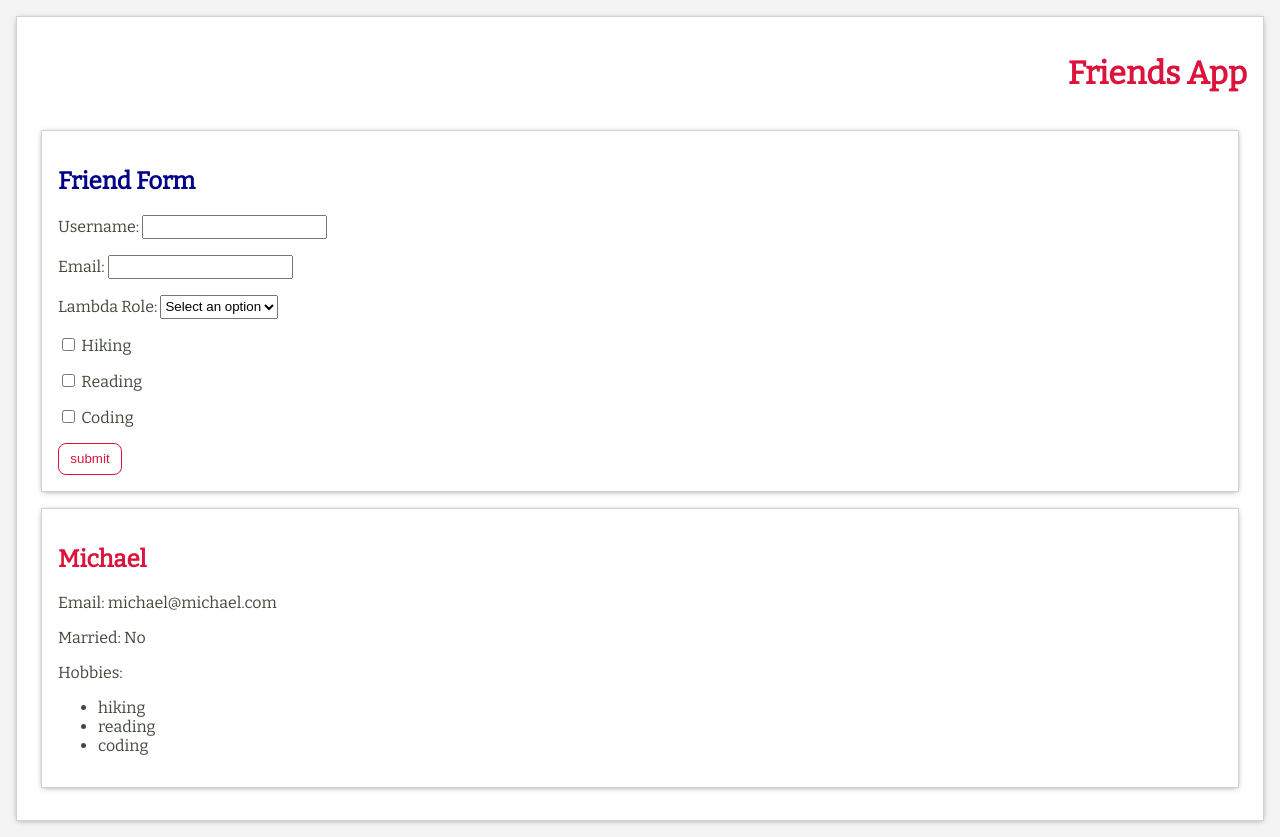
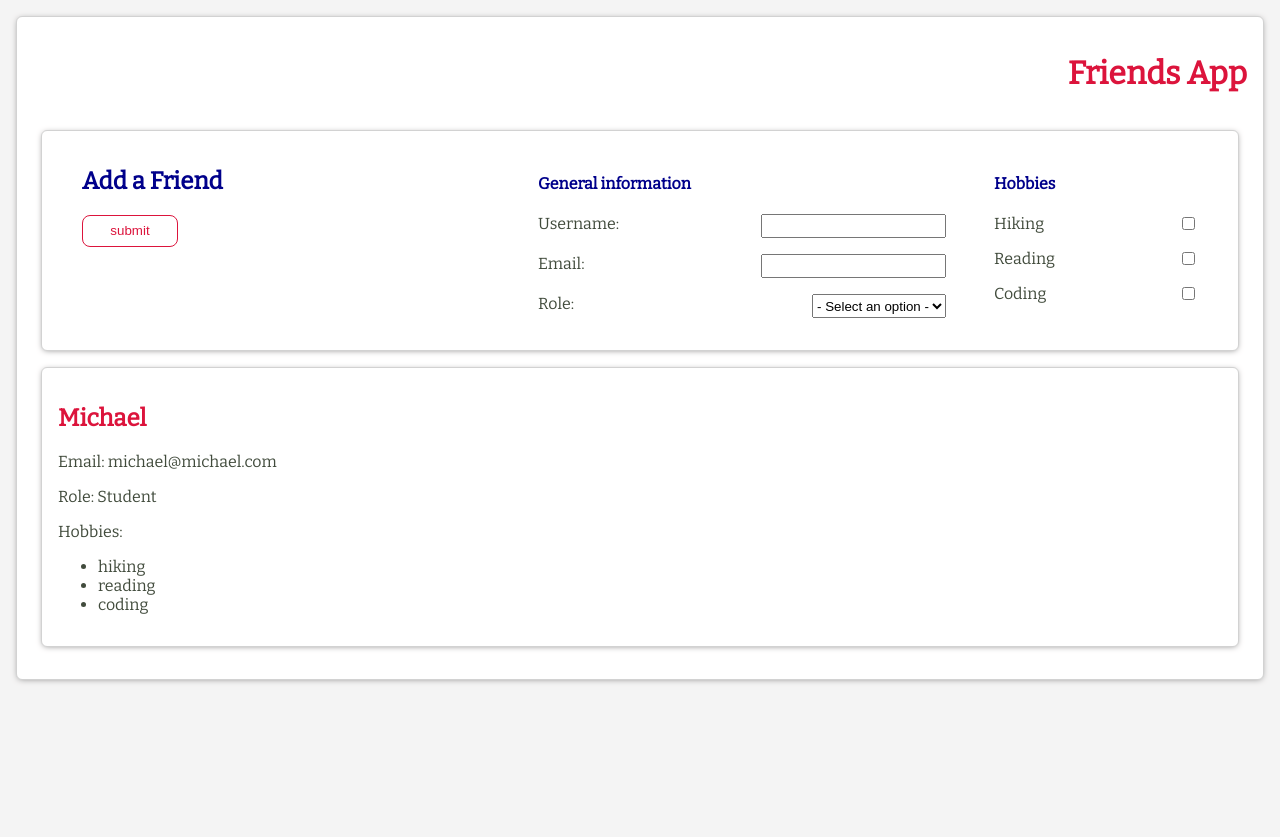
Before and after one commit to bloominstituteoftechnology/web-guided-project-form-management-solution, a React (Vite) app: page / in a window 1280 px wide. After the commit the page ends 800 px from the top, so only its background shows below. Built offline with nearby package versions, Linux system fonts and the light colour scheme.

Commit message:
style a bit better

```diff
--- a/src/components/Friend.jsx
+++ b/src/components/Friend.jsx
@@ -8,7 +8,7 @@ function Friend({ details }) {
     <div className='friend container'>
       <h2>{details.username}</h2>
       <p>Email: {details.email}</p>
-      <p>Married: {details.married ? 'Yes' : 'No'}</p>
+      <p>Role: {details.role}</p>
 
       {
         !!details.hobbies && !!details.hobbies.length &&
--- a/src/components/FriendForm.jsx
+++ b/src/components/FriendForm.jsx
@@ -10,9 +10,15 @@ function FriendForm(props) {
   } = props
 
   return (
-    <form className='friend container'>
-      <h2>Friend Form</h2>
+    <form className='form container' onSubmit={onSubmit}>
+      <div className='form-group submit'>
+        <h2>Add a Friend</h2>
+        {/* 🔥 STEP 3C - THIS BUTTON WANTS A HANDLER! */}
+        <button>submit</button>
+      </div>
+      <div className='form-group inputs'>
         {/* ////////// TEXT INPUTS ////////// */}
+        <h4>General information</h4>
         <label>Username:&nbsp;
       <input
             // 🔥 STEP 3A - THIS INPUT WANTS VALUE & CHANGE HANDLER!
@@ -34,7 +40,7 @@ function FriendForm(props) {
           /></label>
 
         {/* ////////// DROPDOWN ////////// */}
-      <label>Lambda Role:&nbsp;
+        <label>Role:&nbsp;
         <select
             // very similar to inputs of type text
             onChange={onInputChange}
@@ -42,35 +48,36 @@ function FriendForm(props) {
             defaultValue=''
             name='role'
           >
-          <option value=''>Select an option</option>
+            <option value=''>- Select an option -</option>
             <option value='Student'>Student</option>
             <option value='Alumni'>Alumni</option>
             <option value='TL'>Team Lead</option>
             <option value='Instructor'>Instructor</option>
           </select></label>
+      </div>
 
+      <div className='form-group checkboxes'>
         {/* ////////// CHECKBOXES ////////// */}
-      <label><input
+        <h4>Hobbies</h4>
+        <label>Hiking <input
           // Checkboxes are different!
           // We do NOT set their 'value'
           // We use a 'checked' prop with a bool
           checked={values.hobbies.hiking}
           onChange={onCheckboxChange}
           name='hiking'
-        type="checkbox" /> Hiking</label>
-      <label><input
+          type="checkbox" /></label>
+        <label>Reading <input
           checked={values.hobbies.reading}
           onChange={onCheckboxChange}
           name='reading'
-        type="checkbox" /> Reading</label>
-      <label><input
+          type="checkbox" /></label>
+        <label>Coding<input
           checked={values.hobbies.coding}
           onChange={onCheckboxChange}
           name='coding'
-        type="checkbox" /> Coding</label>
-
-      {/* 🔥 STEP 3C - THIS BUTTON WANTS A HANDLER! */}
-      <button onClick={onSubmit}>submit</button>
+          type="checkbox" /></label>
+      </div>
     </form>
   )
 }
--- a/src/styles.less
+++ b/src/styles.less
@@ -8,10 +8,36 @@ body {
 }
 .container {
   border: 1px solid rgb(210, 210, 210);
+  border-radius: 6px;
   box-shadow: 0px 1px 6px -2px rgb(128, 127, 127);
   margin: 16px 8px;
   padding: 16px;
   background-color: white;
+}
+.container.form {
+  display: flex;
+  align-items: baseline;
+
+  @media (max-width: 650px) {
+    flex-direction: column;
+  }
+
+  .form-group {
+    padding: 0 24px 0 24px;
+    display: flex;
+    flex-direction: column;
+
+    &.submit {
+      flex: 2;
+      align-items: flex-start;
+    }
+    &.inputs {
+      flex: 2;
+    }
+    &.checkboxes {
+      flex: 1;
+    }
+  }
 }
 a {
   font-size: 0.75em;
@@ -22,15 +48,18 @@ header {
   justify-content: space-between;
   align-items: center;
 }
-h1, h2, h3 {
+h1, h2, h3, h4 {
   color: crimson;
 }
-form h2 {
-  color: darkblue;
+form {
+  h2, h4, h4 {
+    color: darkblue;
+  }
 }
 label {
-  display: block;
+  display: flex;
   margin-bottom: 16px;
+  justify-content: space-between;
 }
 input[type=text], select {
   height: 1.5rem;
@@ -39,7 +68,7 @@ button {
   color: crimson;
   background-color: white;
   height: 2rem;
-  width: 4rem;
+  width: 6rem;
   border-radius: 8px;
   border: 1px solid crimson;
 }
```
Lines whose indentation alone changed are shown as unchanged.
